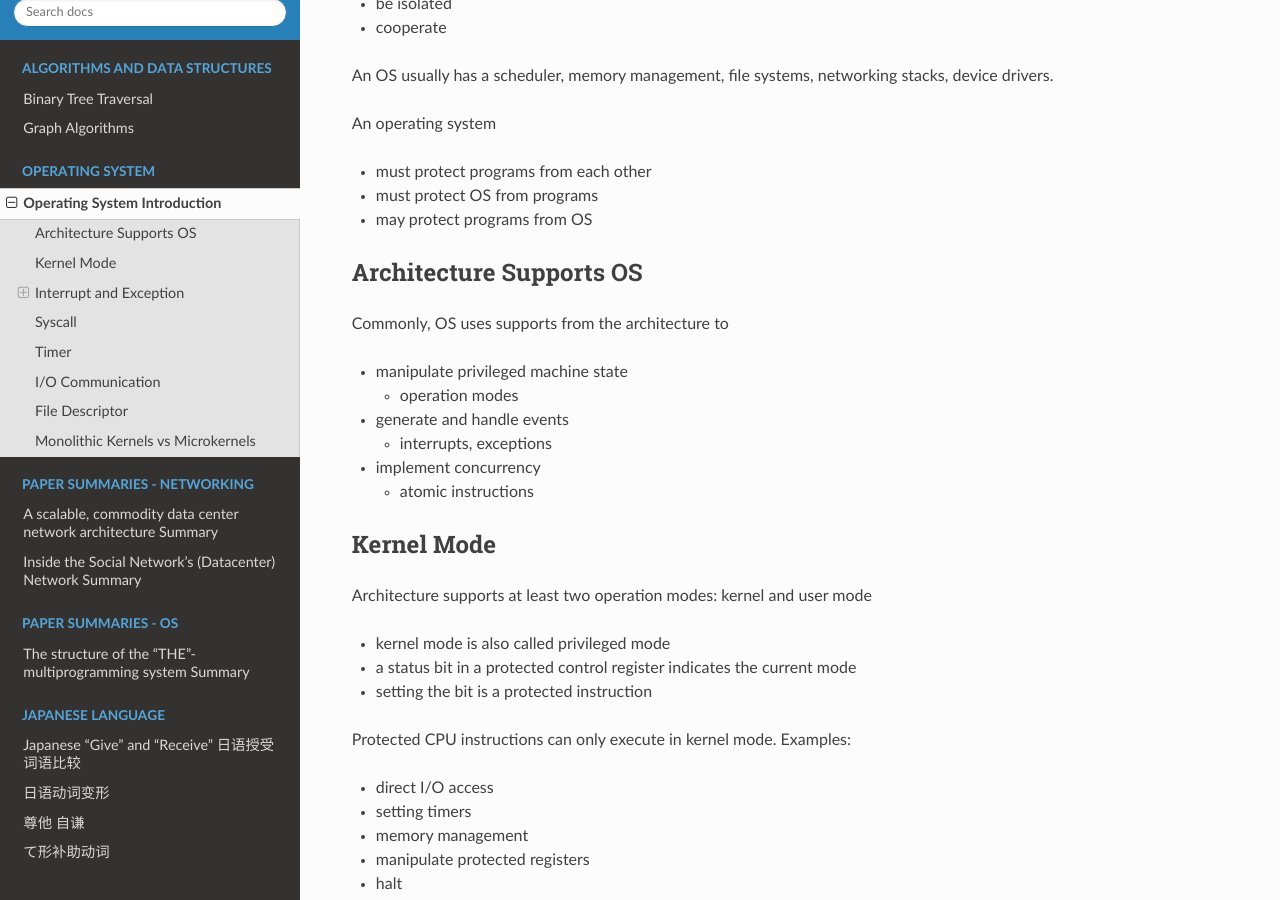
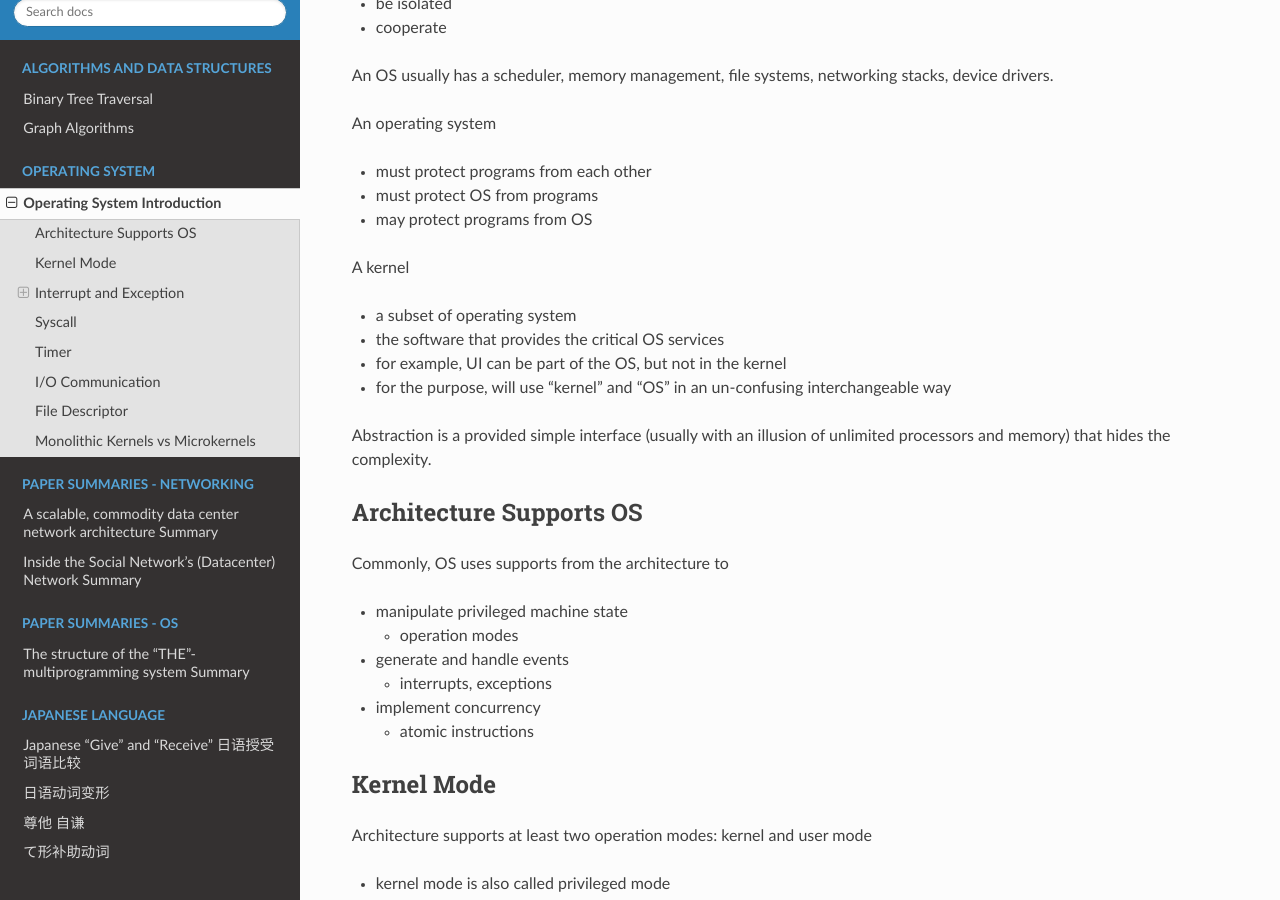
Before and after one commit to ffkato/docs, a Sphinx documentation site: the page built from docs/source/docs/operating-system/os-intro.md, in a window 1280 px wide and 900 px high, scrolled down 312 px. Built offline with Sphinx 7.4.7 and the Read the Docs theme 2.0.0, drawn with Linux system fonts in a browser that asks for light colours; some of the changed text lies outside the part shown.

Commit message:
os: update intro

```diff
--- a/docs/source/docs/operating-system/os-intro.md
+++ b/docs/source/docs/operating-system/os-intro.md
@@ -17,6 +17,17 @@ An operating system
 * must protect programs from each other
 * must protect OS from programs
 * may protect programs from OS
+
+A kernel
+
+* a subset of operating system
+* the software that provides the critical OS services
+* for example, UI can be part of the OS, but not in the kernel
+* for the purpose, will use "kernel" and "OS" in an un-confusing interchangeable way
+
+Abstraction is a provided simple interface
+(usually with an illusion of unlimited processors and memory)
+that hides the complexity.
 
 ## Architecture Supports OS
 
@@ -165,8 +176,6 @@ The syscall may block if the required data is not ready.
 
 Specific implementations differ. Other examples: `int` instruction, `sysenter` and `sysexit` instructions.
 
------------------------------------------------------
-
 Read more
 
 * [6s081-lec-syscall.pdf](https://pdos.csail.mit.edu/6.S081/2021/slides/6s081-lec-syscall.pdf)
@@ -178,7 +187,7 @@ A timer is used for the OS to regain control periodically.
 
 * generate interrupts periodically
 * handled by the kernel to decide what runs next
-* basis for OS scheduler, preemption
+* basis for OS scheduler, preemption (OS "forcibly" takes away CPU from a running process)
 * prevent infinite loops
 * time-based functions
 
@@ -203,6 +212,10 @@ Alternatively, OS can do polling instead of using interrupts
 * programmed I/O (PIO)
 * not always worse than interrupts
 * hybrid way usually better
+
+Read more:
+
+* [Classes of Devices and Modules - Linux Device Drivers, Second Edition [Book]](https://www.oreilly.com/library/view/linux-device-drivers/0596000081/ch01s03.html)
 
 ## File Descriptor
 
```
